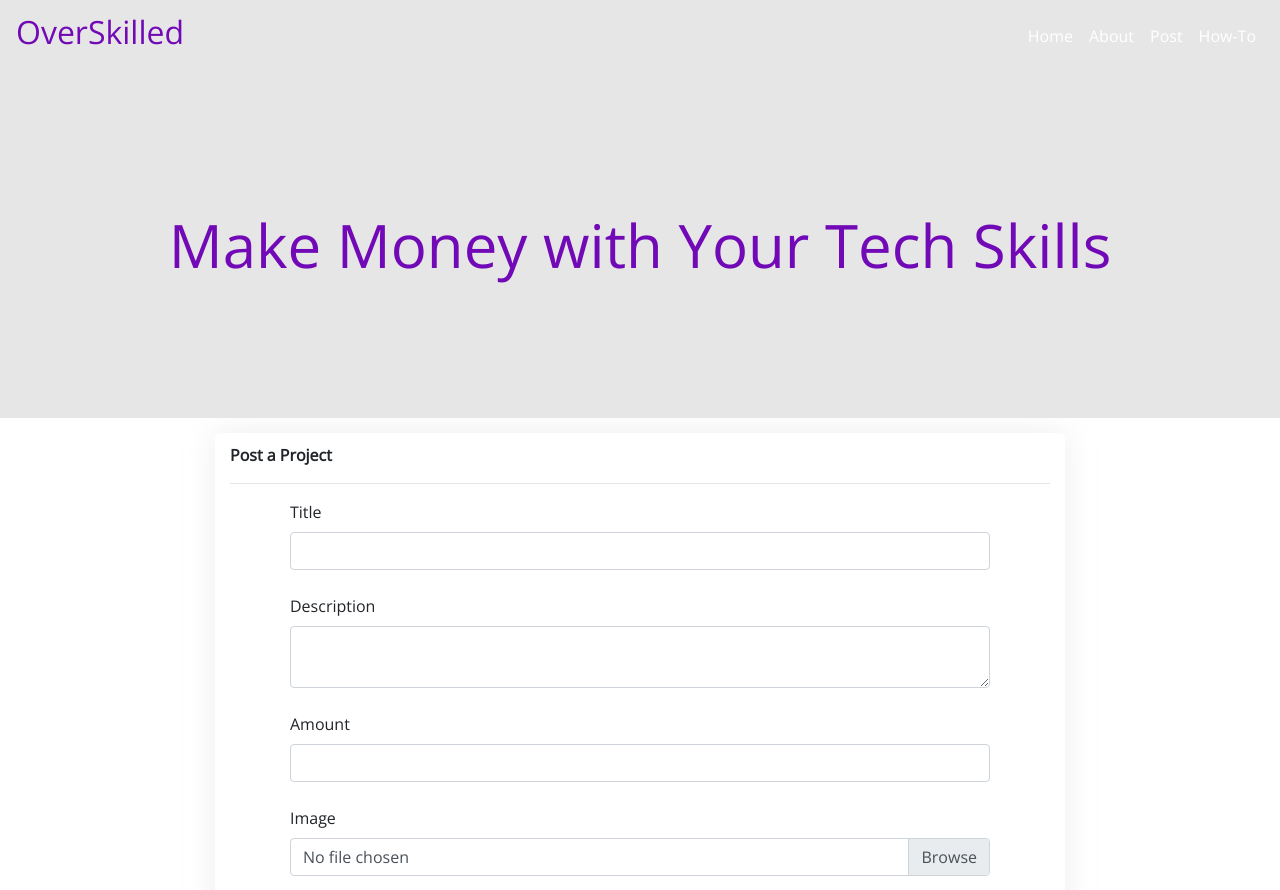
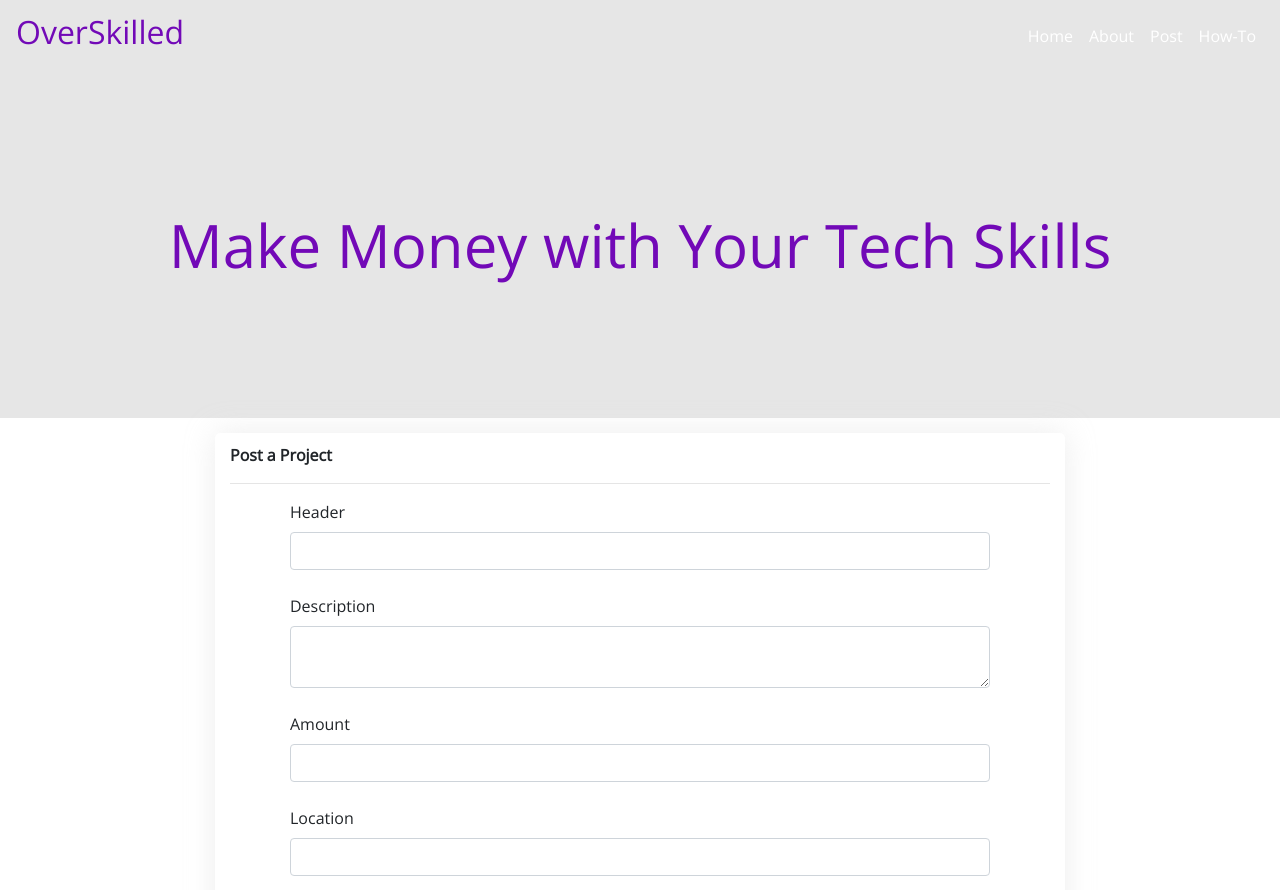
Before and after one commit to Xceptions/overskilled, a Vue app in the folder overskilledfrontend/: page /post in a window 1280 px wide. Shown: the top 890 px of the page. Built offline with nearby package versions, Linux system fonts and the light colour scheme.

Commit message:
did extra stuff

```diff
--- a/overskilledfrontend/src/components/Projects.vue
+++ b/overskilledfrontend/src/components/Projects.vue
@@ -24,9 +24,11 @@
                 </b-col>
                 <b-col>
                     <div>{{ item.location }}</div>
+                    <!-- <a :href="item.contact">{{ item.contact_me }}</a> -->
+                    <b-button :href="item.contact_me" variant='primary'> Apply </b-button>
                 </b-col>
                 <b-col></b-col>
-                <b-col></b-col>
+                <!-- <b-col></b-col> -->
             </b-row>
         </div>
     </div>
@@ -37,11 +39,6 @@
 // eslint-disable-next-line no-unused-vars
 export default {
   name: 'Projects',
-//   data () {
-//     return {
-//       projts: []
-//     }
-//   },
   computed: {
     projects () {
       return this.$store.state.projects
--- a/overskilledfrontend/src/views/Post.vue
+++ b/overskilledfrontend/src/views/Post.vue
@@ -5,13 +5,19 @@
       <hr/>
       <b-form class="b-form">
         <b-form-group id="input-group-1">
-          <label>Title</label>
+          <label>Header</label>
           <b-form-input v-model="text"></b-form-input>
           <br>
           <label>Description</label>
           <b-form-textarea></b-form-textarea>
           <br>
           <label>Amount</label>
+          <b-form-input v-model="text"></b-form-input>
+          <br>
+          <label>Location</label>
+          <b-form-input v-model="text"></b-form-input>
+          <br>
+          <label>Contact Mail</label>
           <b-form-input v-model="text"></b-form-input>
           <br>
           <label>Image</label>
```
Also changed, not shown: 1 other file (tests, documents, lock files or other folders).
